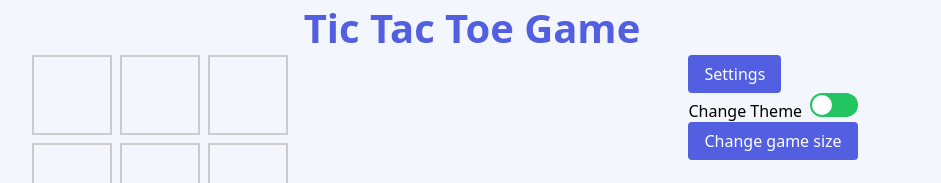
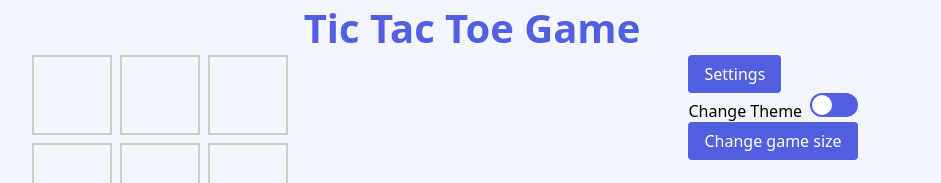
Before and after one commit to AnAtoliy-AA/tic-tac-toe-game, a React (Vite) app in the folder app/: page / in a window 1280 px wide. Both pictures are taken after a click on the button "Settings". Shown: the top 183 px of the page, without its empty margins (168-1109 px from the left). Built offline with nearby package versions, Linux system fonts and the light colour scheme.

Commit message:
fix: toggler color

```diff
--- a/app/src/components/styled/ToggleCheckbox.tsx
+++ b/app/src/components/styled/ToggleCheckbox.tsx
@@ -21,8 +21,7 @@ const StyledCheckbox = styled.div<{ checked: boolean }>`
   display: inline-block;
   width: 3rem;
   height: 1.5rem;
-  background: ${({ checked }) =>
-    checked ? 'var(--primary)' : 'var(--secondary)'};
+  background: var(--primary);
   border-radius: 1.5rem;
   position: relative;
   transition: background 0.3s;
```
